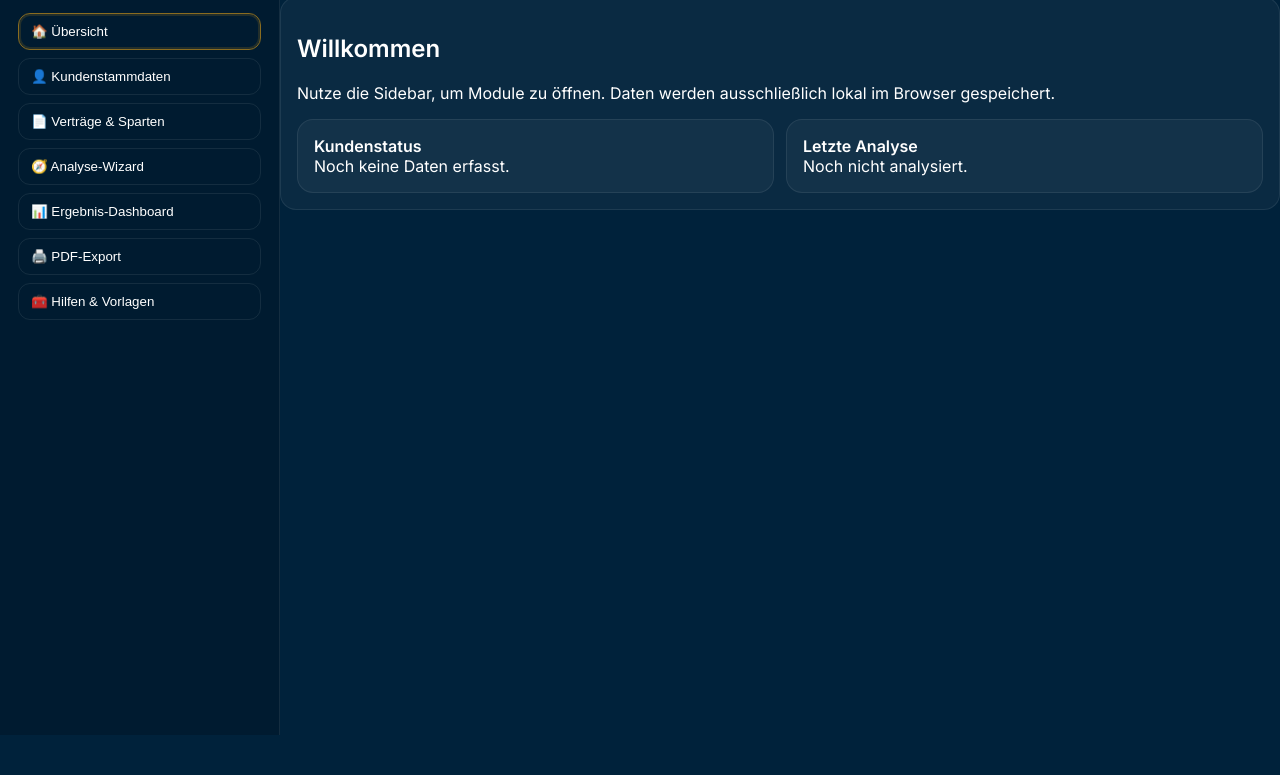
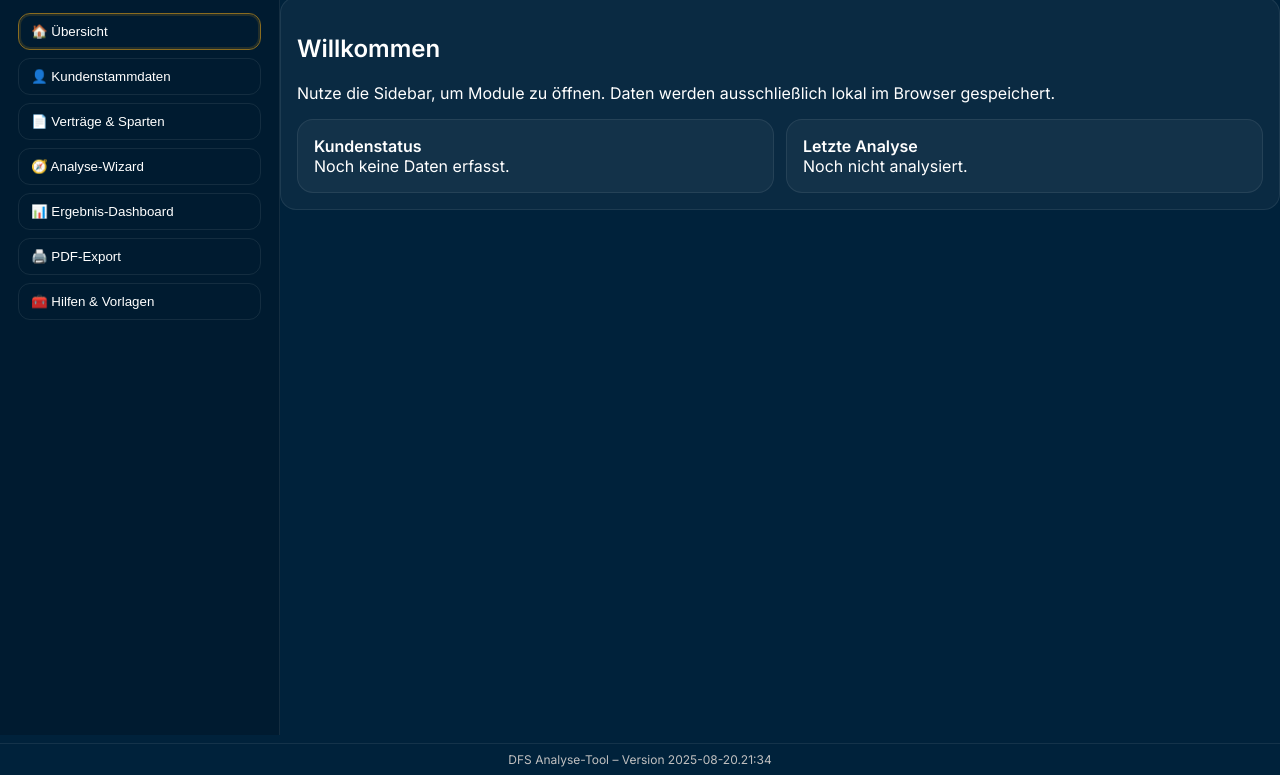
Before and after one commit to Deuscher-Finanzservice/DFSAPP-Neu, a plain HTML site: page index.html in a window 1280 px wide. Shown: the part 65-840 px from the top of the page. Before the commit the page ends 808 px from the top, so only its background shows below. Drawn offline with Linux system fonts and the light colour scheme.

Commit message:
update index and 404

```diff
--- a/index.html
+++ b/index.html
@@ -43,15 +43,20 @@
   </main>
 </div>
 
+<!-- Footer mit Version -->
+<footer style="padding:8px;text-align:center;color:var(--muted);font-size:12px;border-top:1px solid var(--border)">
+  DFS Analyse-Tool – Version <span id="ver"></span>
+</footer>
+
 <div id="toast" class="toast"></div>
 
 <script src="./scripts/storage.js"></script>
 <script src="./scripts/util.js"></script>
 <script>
   // Sidebar navigation
-  document.querySelectorAll('.nav button').forEach(btn=>{
-    btn.addEventListener('click',()=>{
-      document.querySelectorAll('.nav button').forEach(b=>b.classList.remove('active'));
+  document.querySelectorAll('.nav button').forEach(function(btn){
+    btn.addEventListener('click', function(){
+      document.querySelectorAll('.nav button').forEach(function(b){b.classList.remove('active');});
       btn.classList.add('active');
       document.getElementById('content').src = btn.getAttribute('data-target');
     });
@@ -59,12 +64,14 @@
 
   // Version
   try {
-    localStorage.setItem('dfs.version', new Date().toISOString().slice(0,16).replace('T','.'));
-    document.querySelector('#version span').textContent = localStorage.getItem('dfs.version') || '—';
+    const ts = new Date().toISOString().slice(0,16).replace('T','.');
+    localStorage.setItem('dfs.version', ts);
+    document.querySelector('#version span').textContent = ts;
+    document.getElementById('ver').textContent = ts;
   } catch(e){}
 
   // Export / Import
-  document.getElementById('btn-export').addEventListener('click', ()=>{
+  document.getElementById('btn-export').addEventListener('click', function(){
     const payload = window.DFS.exportAll();
     const blob = new Blob([JSON.stringify(payload, null, 2)], {type:'application/json'});
     const a = document.createElement('a');
@@ -72,10 +79,10 @@
     a.download = 'dfs_export.json';
     a.click();
   });
-  document.getElementById('btn-import').addEventListener('click', ()=>{
+  document.getElementById('btn-import').addEventListener('click', function(){
     document.getElementById('file-import').click();
   });
-  document.getElementById('file-import').addEventListener('change', async (e)=>{
+  document.getElementById('file-import').addEventListener('change', async function(e){
     const file = e.target.files[0];
     if(!file) return;
     try{
@@ -83,7 +90,6 @@
       const json = JSON.parse(text);
       window.DFS.importAll(json);
       window.DFS.toast('Import erfolgreich.');
-      // reload iframe
       const ifr = document.getElementById('content');
       const src = ifr.src; ifr.src = src;
     }catch(err){
@@ -91,7 +97,7 @@
       console.error(err);
     }
   });
-  document.getElementById('btn-reset').addEventListener('click', ()=>{
+  document.getElementById('btn-reset').addEventListener('click', function(){
     if(confirm('Alle lokalen Daten löschen?')){
       window.DFS.resetAll();
       window.DFS.toast('Daten gelöscht.');
```
Also changed, not shown: 404.html (added, +20 -0 lines), UPDATE_INSTRUCTIONS.txt (added).
